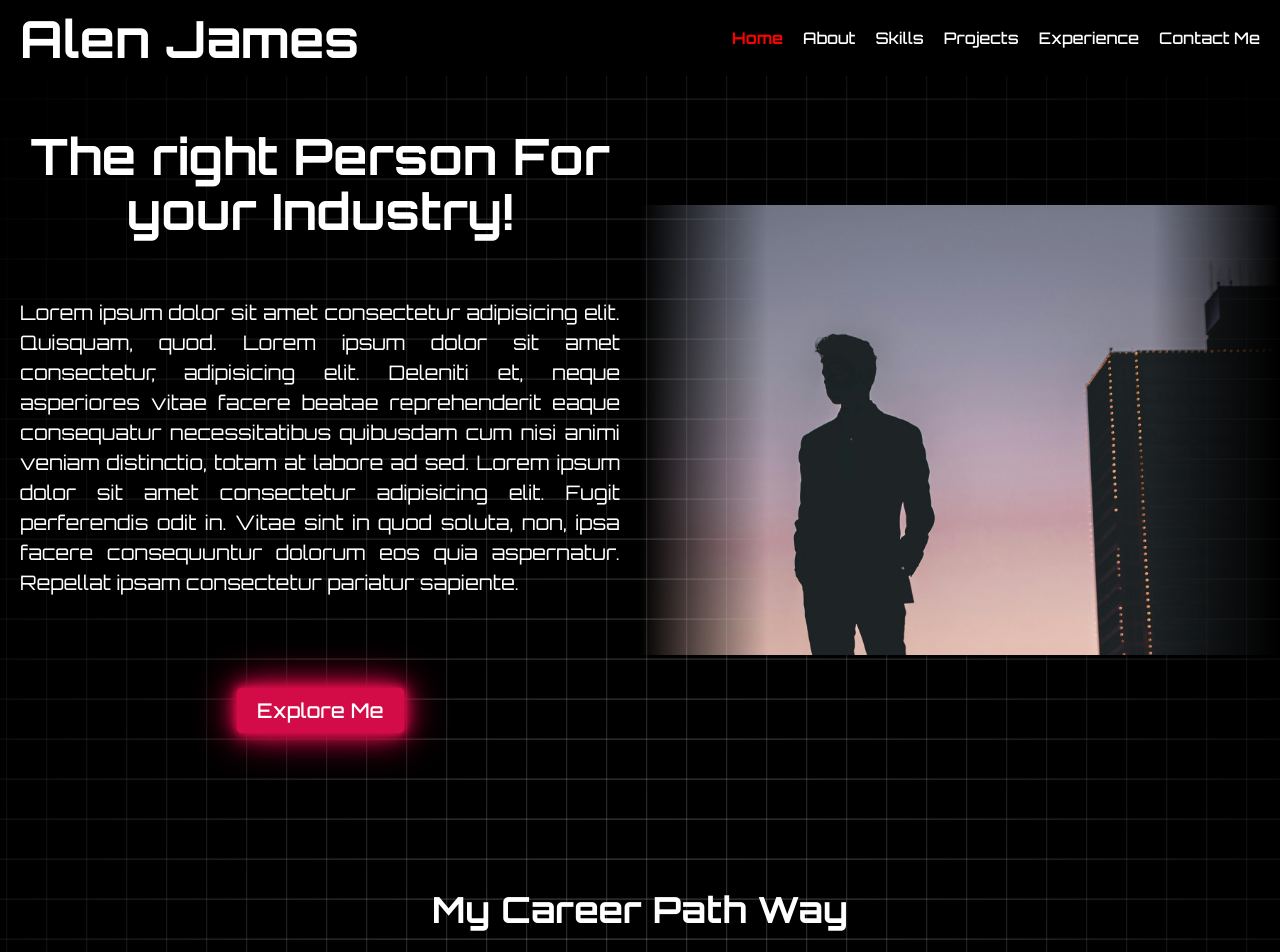
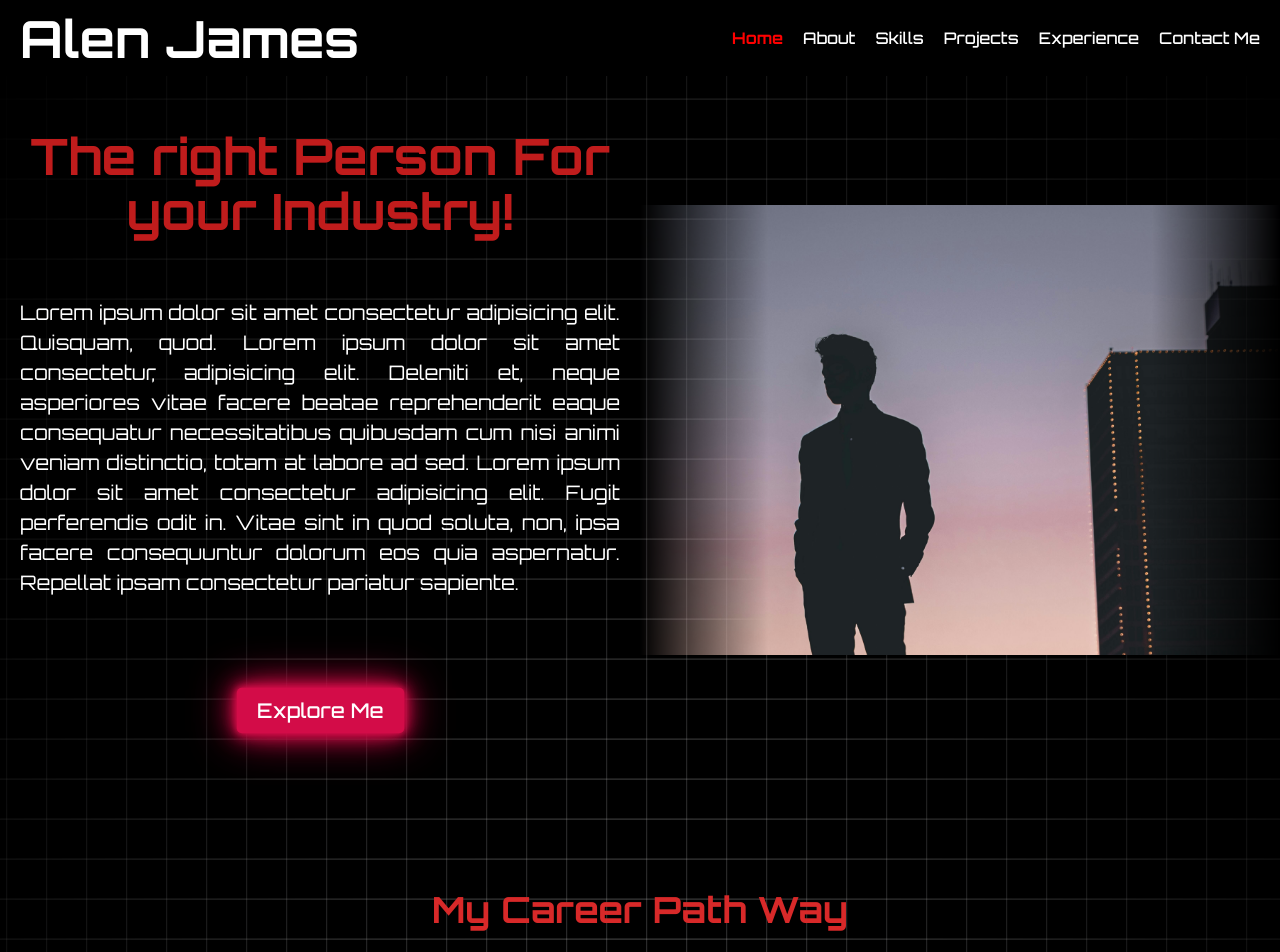
Before and after one commit to alen899-my/MR.Alen, a React (Vite) app: page / in a window 1280 px wide. Shown: the top 952 px of the page. Built offline with nearby package versions, Linux system fonts and the light colour scheme; the HTML template or start-up script is replaced by a standard one.

Commit message:
changed text color

```diff
--- a/src/pages/AboutPage.jsx
+++ b/src/pages/AboutPage.jsx
@@ -86,8 +86,9 @@ const AboutPage = () => {
                  L80 700
                  "
               stroke="#f50909ff"
-              strokeWidth="0.2"
+              strokeWidth="0.5"
               fill="none"
+
               strokeLinecap="round"
             />
           </svg>
--- a/src/styles/AboutPage.css
+++ b/src/styles/AboutPage.css
@@ -7,6 +7,7 @@ overflow-x: hidden;
 
 .abt_page_container h1 {
 font-size: 36px;
+color:rgb(216, 41, 41);
 margin-top: 70px;
 margin-bottom: 50px;
 text-align: center;
--- a/src/styles/HomePage.css
+++ b/src/styles/HomePage.css
@@ -20,7 +20,7 @@
 }
 
 .tag h1 {
-    color: white;
+    color: rgb(192, 28, 28);
     font-size: 50px;
     font-family: "Orbitron", sans-serif;
     padding: 20px;
```
